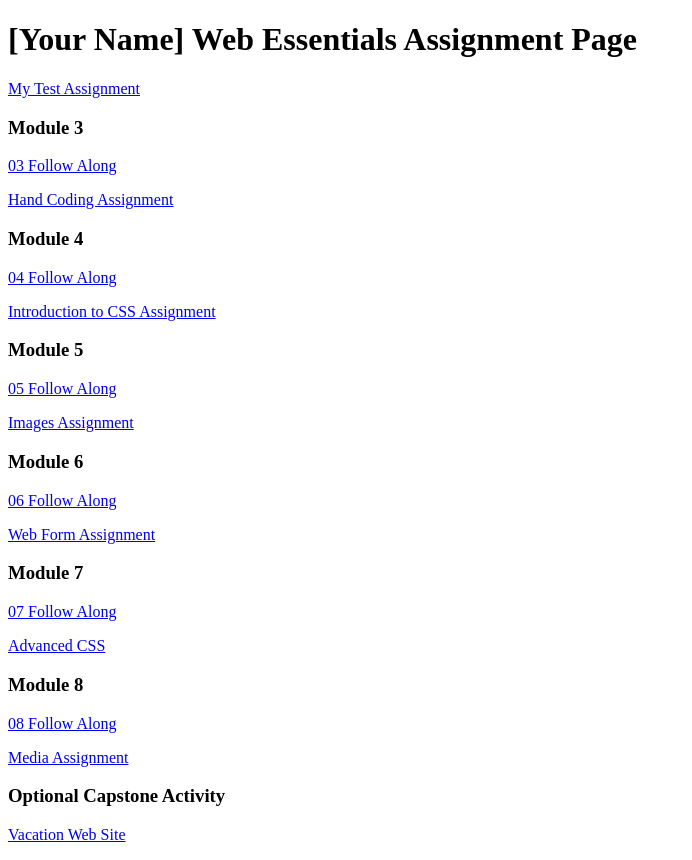
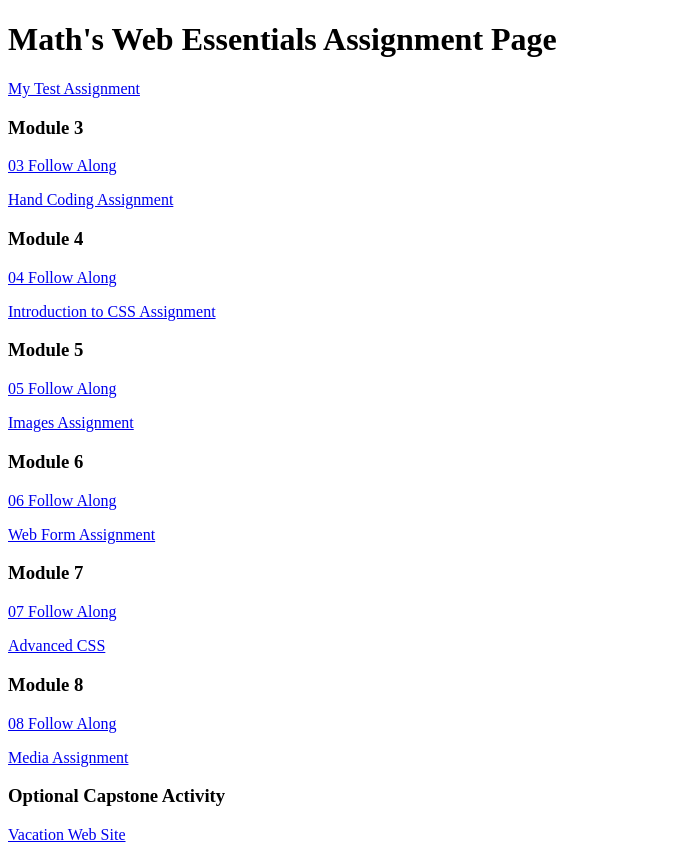
Before and after one commit to MathTC03/WebDev, a plain HTML site: page index.html in a window 1280 px wide. Shown: the whole page, without its empty margins (0-692 px from the left). Drawn offline with Linux system fonts and the light colour scheme.

Commit message:
Added my name

```diff
--- a/index.html
+++ b/index.html
@@ -6,7 +6,7 @@
 		<title>dwdd 1600 assignment list page</title>
 	</head>
 	<body>
-		<h1>[Your Name] Web Essentials Assignment Page</h1>
+		<h1>Math's Web Essentials Assignment Page</h1>
 		<p><a href="01test">My Test Assignment</a></p>
 
 		<h3>Module 3</h3>
```
